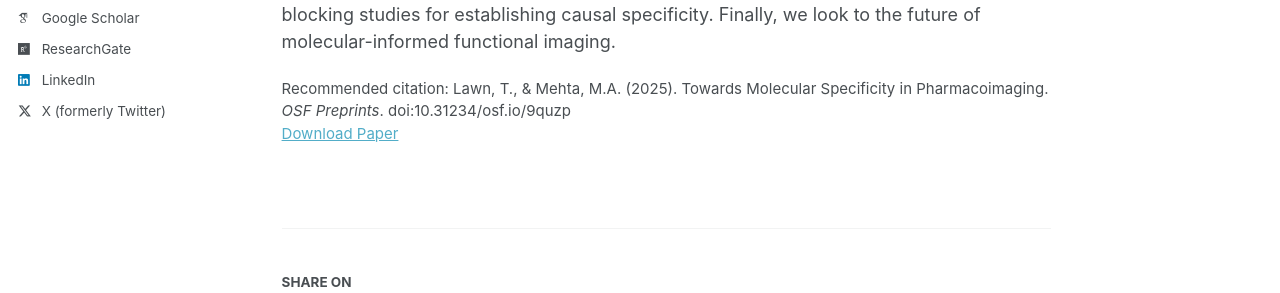
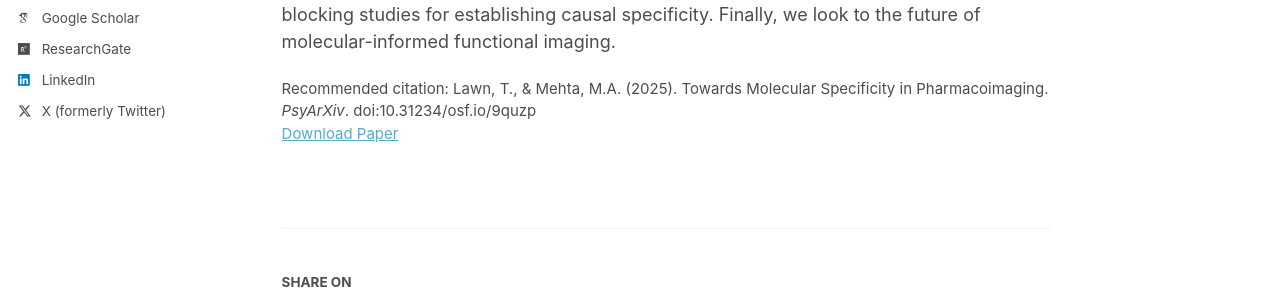
Before and after one commit to timlawn/timlawn.github.io, a Jekyll site: the page built from _publications/2025-11-28-molecular-specificity.md, in a window 1280 px wide and 1321 px high. Shown: the part 492-785 px from the top of the window. Built offline with Jekyll 4.4.1, drawn with Linux system fonts in a browser that asks for light colours; some web fonts are replaced; a script that is not in the unit is left out.

Commit message:
Update 2025-11-28-molecular-specificity.md

```diff
--- a/_publications/2025-11-28-molecular-specificity.md
+++ b/_publications/2025-11-28-molecular-specificity.md
@@ -7,7 +7,7 @@ excerpt: ''
 date: 2025-11-28
 venue: 'OSF Preprints'
 paperurl: 'https://timlawn.github.io/files/lawn-2025-molecular-specificity.pdf'
-citation: 'Lawn, T., & Mehta, M.A. (2025). Towards Molecular Specificity in Pharmacoimaging. <i>OSF Preprints</i>. doi:10.31234/osf.io/9quzp'
+citation: 'Lawn, T., & Mehta, M.A. (2025). Towards Molecular Specificity in Pharmacoimaging. <i>PsyArXiv</i>. doi:10.31234/osf.io/9quzp'
 ---
 
 Molecular-enriched fMRI promises to bridge the gap between neurotransmitter systems and macro-scale network dynamics, yet empirical validation has remained elusive. Commenting on van den Bosch and Cools (2025), we evaluate the first rigorous validation of Receptor-Enriched Analysis of functional Connectivity by Targets (REACT) against individual-level PET data. They found that the effects of methylphenidate on dopamine-enriched networks, but not noradrenaline-enriched networks, tracked individual differences in striatal dopamine synthesis capacity and reward prediction error signaling. While establishing the validity of molecular-enriched networks for this specific use case, the study also exposes critical methodological boundary conditions. We discuss the constraints imposed by spatial collinearity between molecular targets, the influence of state-dependent effects in task-based paradigms, and the necessity of pharmacological blocking studies for establishing causal specificity. Finally, we look to the future of molecular-informed functional imaging.
```
